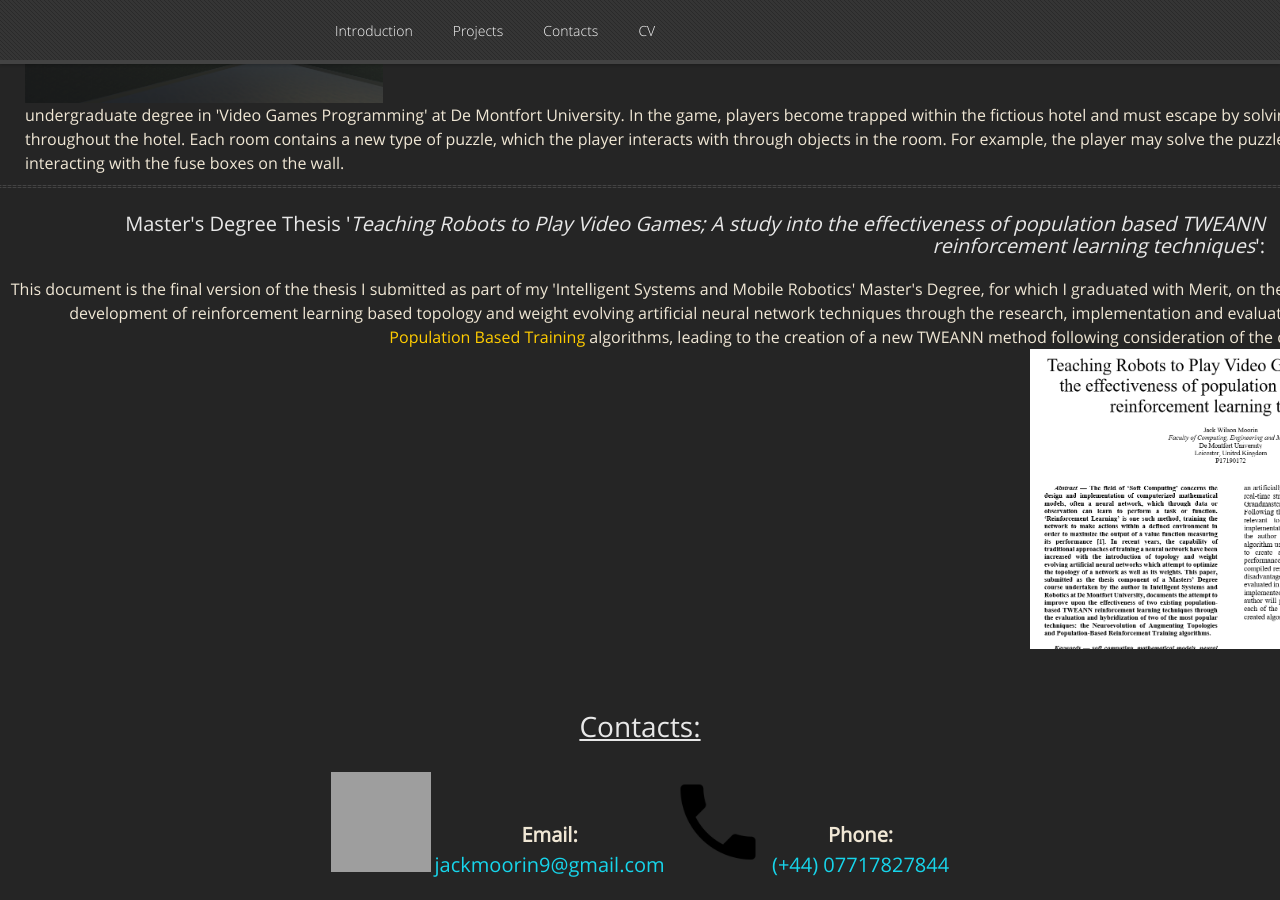
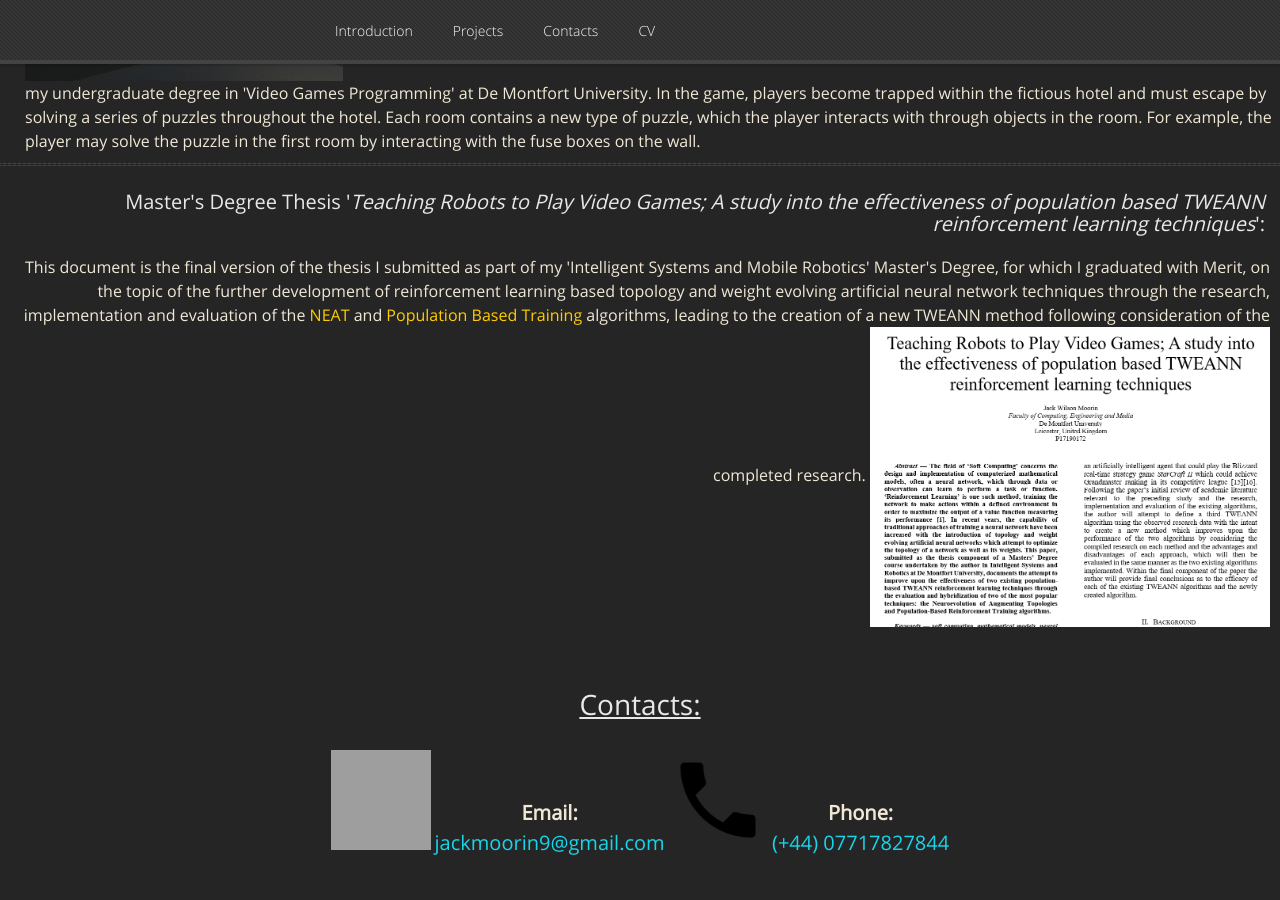
Before and after one commit to GamesProgrammingGrad2021/GamesProgrammingGrad2021.github.io, a Jekyll site: the page built from index.md, in a window 1280 px wide and 900 px high, scrolled down 1330 px. Built offline with Jekyll 4.4.1, drawn with Linux system fonts in a browser that asks for light colours; nearby versions of some CDN libraries; our own code applies the rules of GitHub Pages for plain Markdown files; after the commit the page ends 2208 px from its top, so only the background shows below that; grey boxes are pictures that could not be loaded.

Commit message:
Update default.html

```diff
--- a/_layouts/default.html
+++ b/_layouts/default.html
@@ -121,7 +121,7 @@
 			<!-- The Eagle Hotel (Left)-->
 			<hr>
 			<h2 style="padding-top:5px; padding-left: 15px; padding-bottom: 10px; text-align: left; font-size: 20px;">The Eagle Hotel:</h2>
-			<div style="display: flex; align-items: center; width: 1440px; margin-bottom: 10px; padding-left: 15px;">
+			<div style="display: flex; align-items: center; width: 100%; margin-bottom: 10px; padding-left: 15px;">
 				<div style="margin-left: 10px; font-size: 16px; text-align: left;">
 				<img src="Eagle Hotel Thumbnail.png" alt="Eagle Hotel Thumbnail" style="height: 25%; width: 25%; vertical-align: middle;">
 				I developed <i>The Eagle Hotel</i> game as coursework for the 'Development Project' module I undertook as part of the final year of my
@@ -135,7 +135,7 @@
 			<!-- Master's Thesis (Right)-->
 			<hr>
 			<h2 style="padding-top:5px; padding-right: 15px; padding-bottom: 10px; text-align: right; font-size: 20px;">Master's Degree Thesis '<i>Teaching Robots to Play Video Games; A study into the effectiveness of population based TWEANN reinforcement learning techniques</i>':</h2>
-			<div style="display: flex; align-items: center; width: 1440px; margin-bottom: 10px; padding-right: 15px;">
+			<div style="display: flex; align-items: center; width: 100%; margin-bottom: 10px; padding-right: 15px;">
 				<div style="margin-right: 10px; font-size: 16px; text-align: right;">
 				This document is the final version of the thesis I submitted as part of my 'Intelligent Systems and Mobile Robotics' Master's Degree,
 				for which I graduated with Merit, on the topic of the further development of reinforcement learning based topology and weight evolving
```
